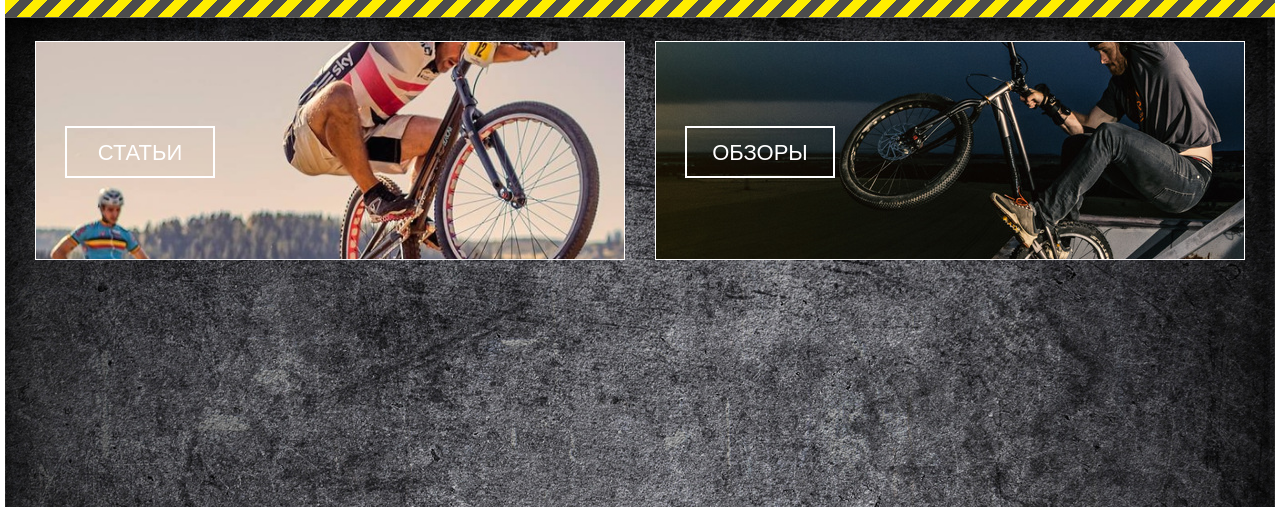
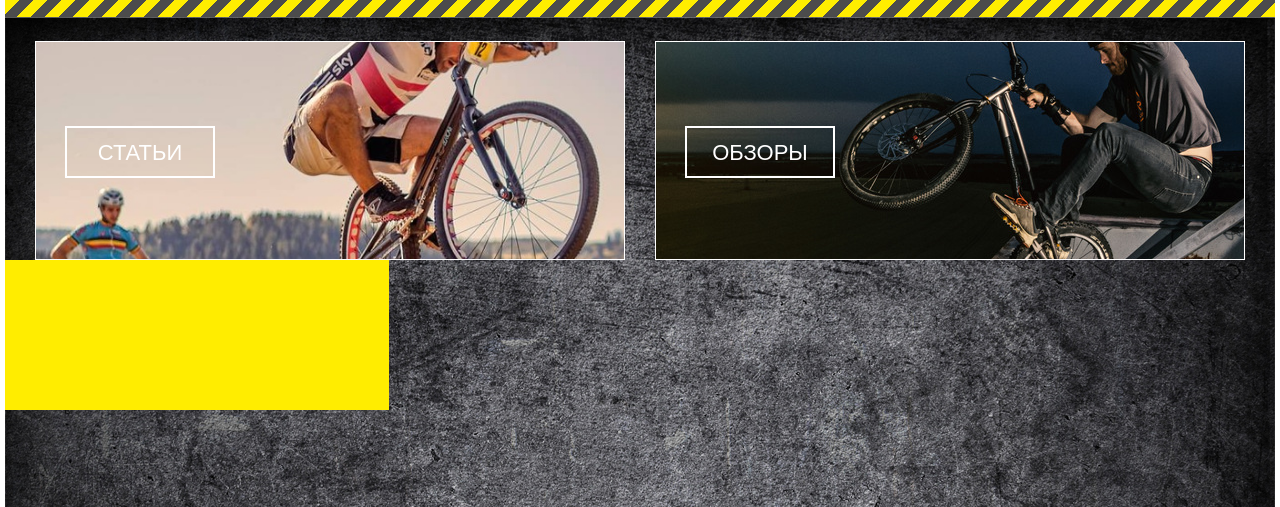
Before and after one commit to mpzloy/mpzloy.github.io, a website: page DZ4/index.html in a window 1280 px wide. Shown: the part 293-800 px from the top of the page. Drawn offline with nearby package versions, Linux system fonts and the light colour scheme.

Commit message:
update projeckt DZ4 add main

```diff
--- a/DZ4/index.html
+++ b/DZ4/index.html
@@ -74,6 +74,12 @@
                 <img class="article__items-img2" src="img/7748311.jpg" alt="Reviews"></a>
         </div>
     </div>
+    <main class="products">
+        <div class="product-cart">
+
+        </div>
+
+    </main>
 </div>
 </body>
 </html>
--- a/DZ4/less/style.less
+++ b/DZ4/less/style.less
@@ -266,6 +266,12 @@ body {
 
 }
 
+.products{
+  width: 384px;
+  height: 150px;
+  background-color: @yellow;
+}
+
 @media screen and (max-width: 820px) {
   .firstline-header {
     justify-content: flex-end;
```
Also changed, not shown: DZ4/css/style.css.
